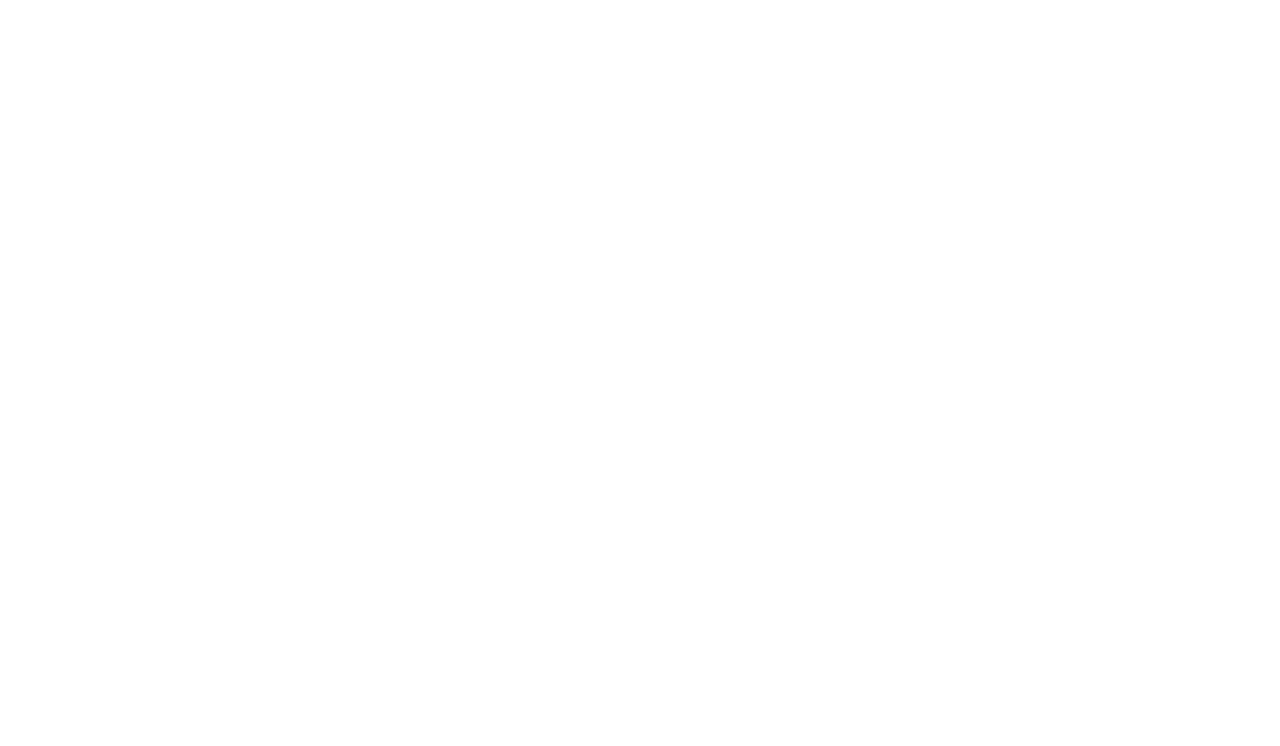
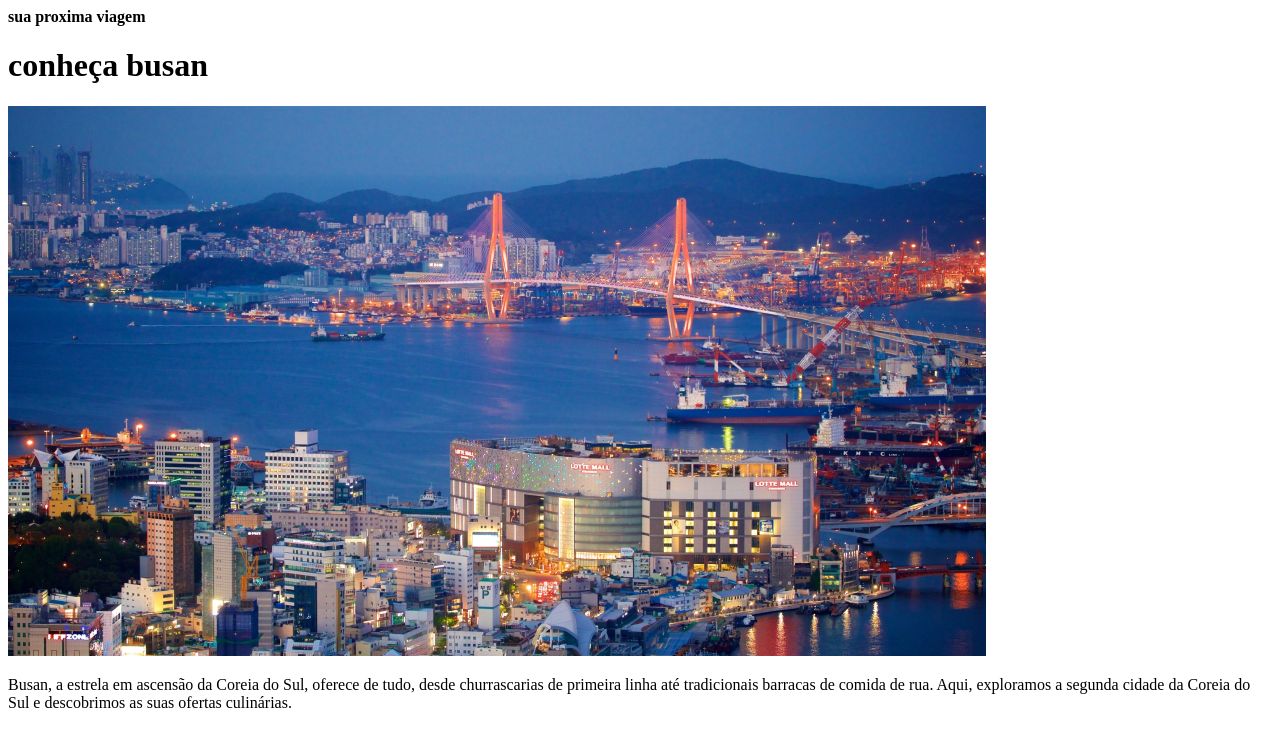
Before and after one commit to gabrielle-cristina2/locais-turistico, a plain HTML site: page index.html in a window 1280 px wide. Drawn offline with Linux system fonts and the light colour scheme.

Commit message:
criação da div

```diff
--- a/index.html
+++ b/index.html
@@ -6,6 +6,13 @@
     <title>locais turisticos</title>
 </head>
 <body>
-
+    <div id="page">
+        <header>
+            <strong>sua proxima viagem</strong>
+            <h1>conheça busan</h1>
+            <img src="imagens/Image_01.png" alt="cidade busan">
+            <p>Busan, a estrela em ascensão da Coreia do Sul, oferece de tudo, desde churrascarias de primeira linha até tradicionais barracas de comida de rua. Aqui, exploramos a segunda cidade da Coreia do Sul e descobrimos as suas ofertas culinárias.</p>
+        </header>
+    </div>
 </body>
 </html>
```
